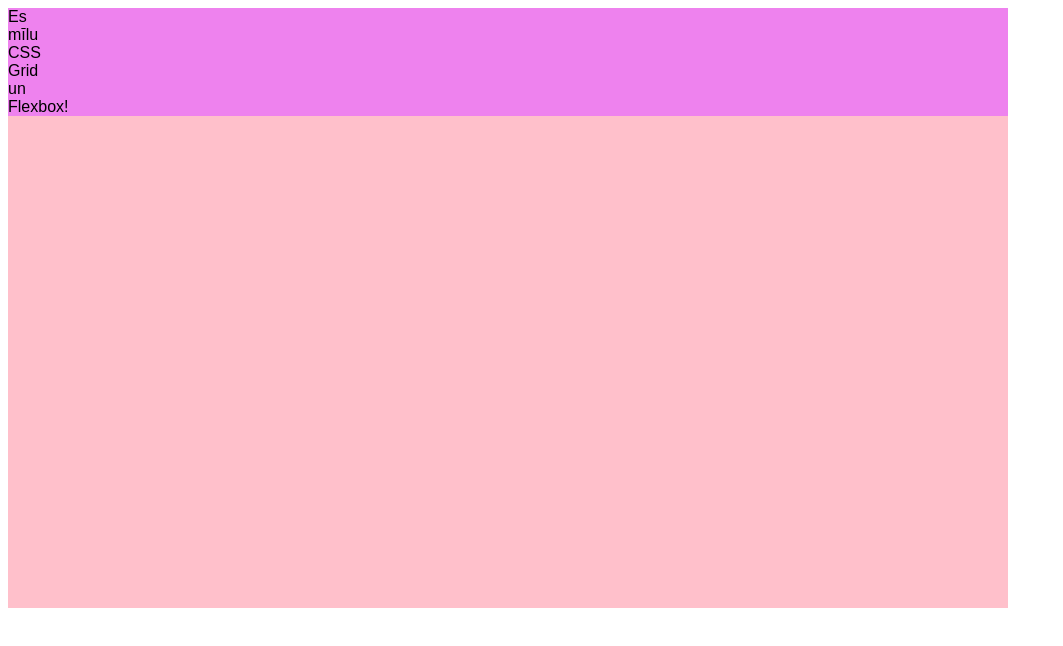
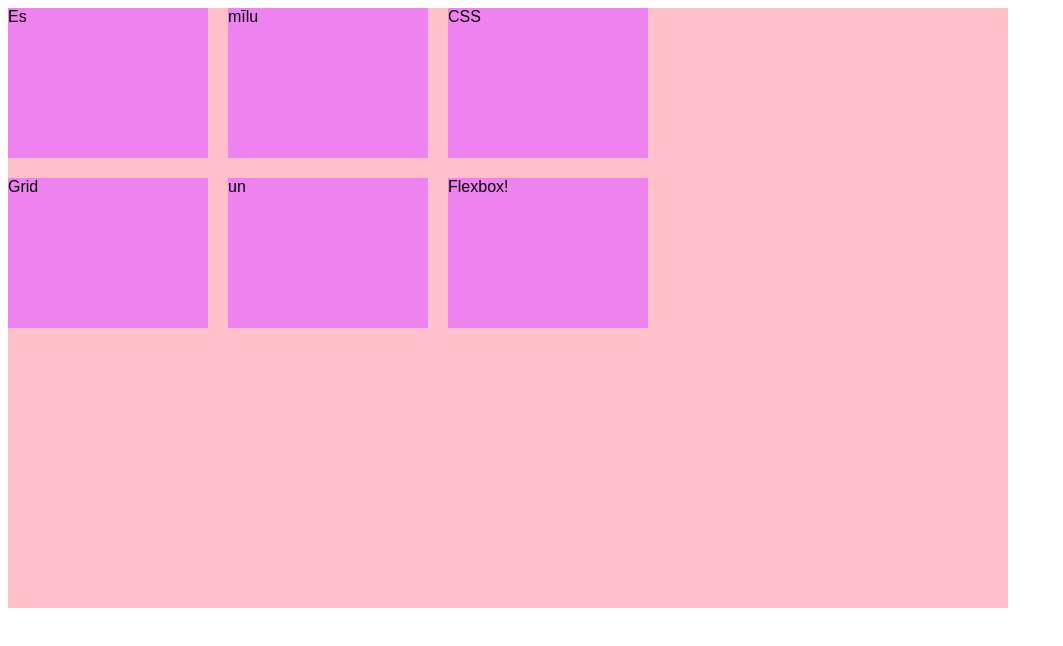
Before and after one commit to graverspng/learn-css-grid, a plain HTML site: page do-more-with-css-grid-main/2uzdevums/index.html in a window 1280 px wide. Shown: the whole page, without its empty margins (0-1063 px from the left). Drawn offline with Linux system fonts and the light colour scheme.

Commit message:
pievienots css

```diff
--- a/do-more-with-css-grid-main/2uzdevums/style.css
+++ b/do-more-with-css-grid-main/2uzdevums/style.css
@@ -2,11 +2,10 @@
   width: 1000px;
   height: 600px;
   background-color: pink;
-
-  /* Izvieto, lūdzu, elementus ar klasi item 3 kolonnās,
-  katra 200 px plata un 2 rindās, katra 150px augsta. */
-
   gap: 20px;
+  grid-template-columns: 200px 200px 200px;
+  grid-template-rows: 150px 150px;
+  display: grid;
 }
 
 
@@ -15,4 +14,11 @@
 .item {
   background-color: violet;
   font-family: sans-serif;
+  justify-items: center;
+  align-items: start;
 }
+
+
+
+  /* Izvieto, lūdzu, elementus ar klasi item 3 kolonnās,
+  katra 200 px plata un 2 rindās, katra 150px augsta. */
```
